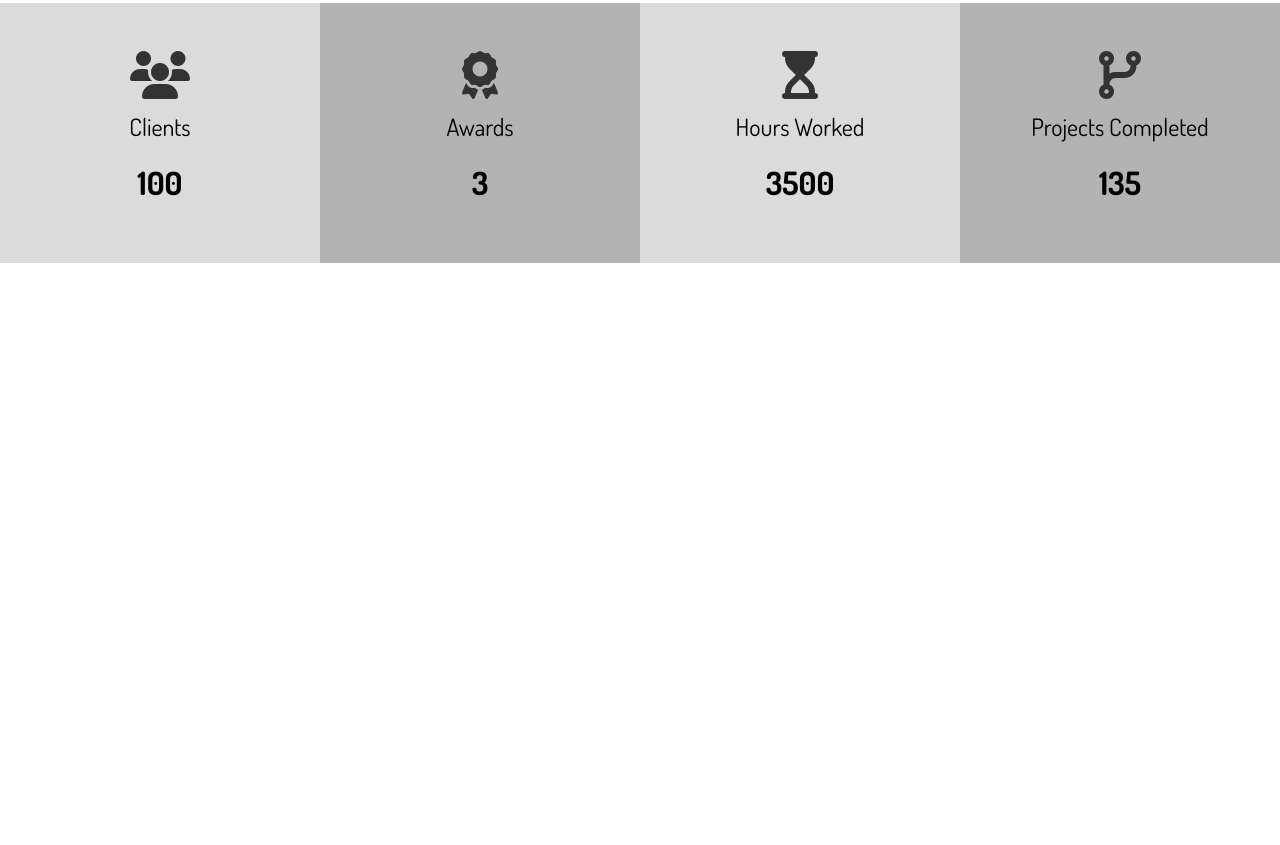
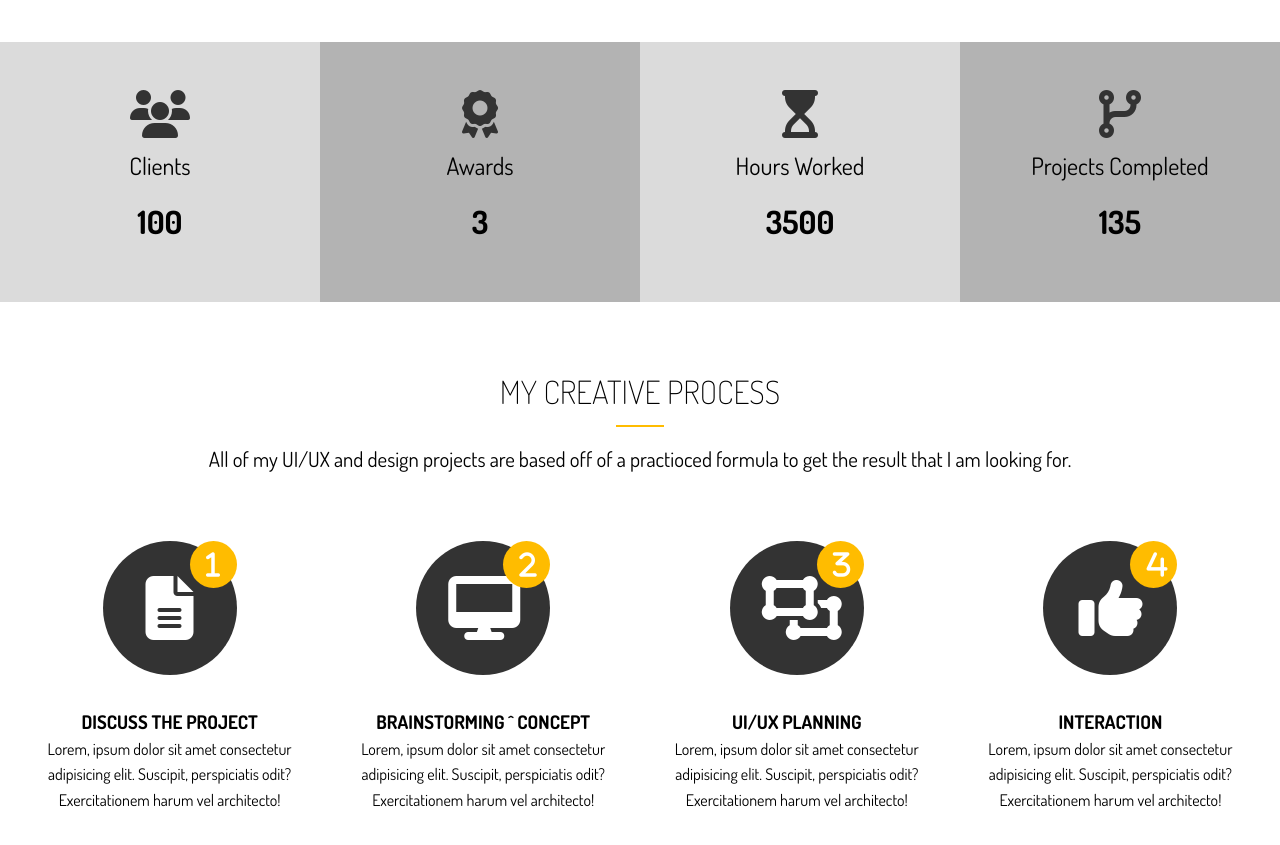
Before and after one commit to DariuszOkonski/portfolio-traversy, a website: page index.html in a window 1280 px wide. Shown: the part 1183-2028 px from the top of the page. Drawn offline with Linux system fonts and the light colour scheme.

Commit message:
add: styles for section c

```diff
--- a/sass/_index.scss
+++ b/sass/_index.scss
@@ -59,14 +59,15 @@
   }
 
   // Header Inner
-  &-inner {}
+  // &-inner {}
 }
 
 // Home Sections
 #home {
 
   &-a,
-  &-b {
+  &-b,
+  &-c {
     color: black;
   }
 
@@ -117,4 +118,52 @@
       }
     }
   }
+
+  // Home Section C
+  &-c {
+    .process {
+      display: grid;
+      grid-template-columns: repeat(4, 1fr);
+      gap: 1.4rem;
+      text-align: center;
+
+      &-step {
+        position: absolute;
+        top: 0;
+        right: 0;
+        font-size: 28px;
+        background-color: $main-color;
+        border-radius: 50%;
+        height: 15px;
+        width: 15px;
+        line-height: 15px;
+        padding: 1rem;
+        transition: all 1s;
+      }
+
+      &-icon {
+        position: relative;
+        border-radius: 50%;
+        background-color: $dark-color;
+        color: #fff;
+        padding: 2rem;
+        width: 70px;
+        height: 70px;
+        line-height: 70px;
+        text-align: center;
+        transition: all 1s;
+
+        &:hover {
+          background-color: $main-color;
+          width: 90px;
+          height: 90px;
+          line-height: 90px;
+
+          .process-step {
+            background-color: $dark-color;
+          }
+        }
+      }
+    }
+  }
 }
```
Also changed, not shown: css/main.css, 1 other file.
